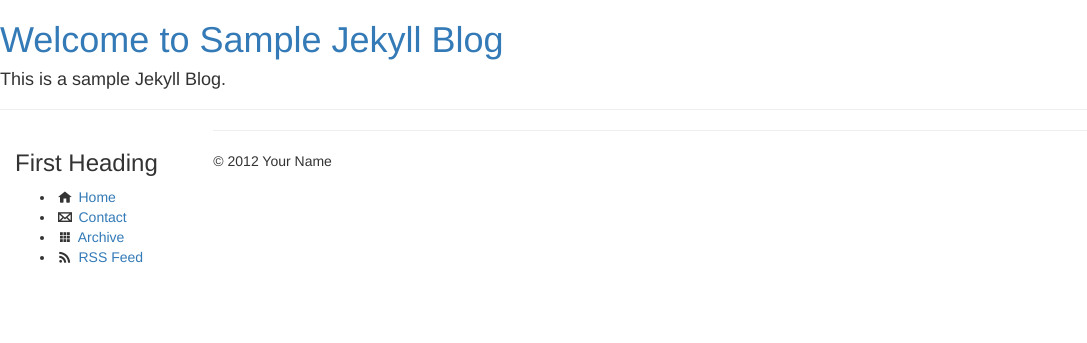
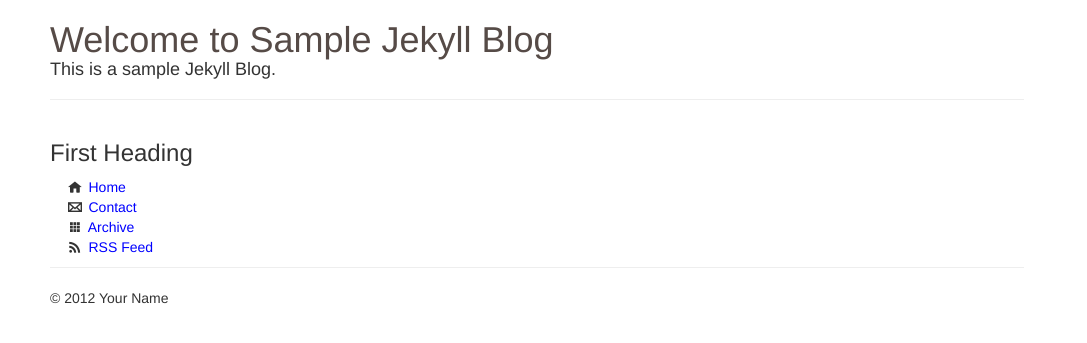
Before and after one commit to Intuitive-James/Documentation, a Jekyll site: the page built from index.html, in a window 1280 px wide. Shown: the top 343 px of the page, without its empty margins (0-1087 px from the left). Built offline with Jekyll 4.4.1, drawn with Linux system fonts in a browser that asks for light colours.

Commit message:
Revert "Changes for bootstreap"
This reverts commit a5bb7627c250743a653145afe6fbfdbdda37837b.

```diff
--- a/_layouts/default.html
+++ b/_layouts/default.html
@@ -4,6 +4,7 @@
     <head>
         <meta charset="utf-8"/>
         <title>{% if page.title %} {{ page.title }} | {% endif %} {{ site.name }}</title>
+        <link rel="stylesheet" href="{{site.baseurl}}/style.css" />
         <meta name="description" content="{{site.description}}"/>
         <meta name="author" content="{{site.author}}"/>
         <link rel="author" href="humans.txt"/>
@@ -30,7 +31,7 @@
             <hr />
         </header>
 
-        <nav  class=col-sm-2 panel">
+        <nav>
 
             <h3>First Heading</h3>
 
@@ -42,7 +43,7 @@
             </ul>
         </nav>
 
-        <main class=col-sm-8">
+        <main>
 
             {{ content }}
 
```
